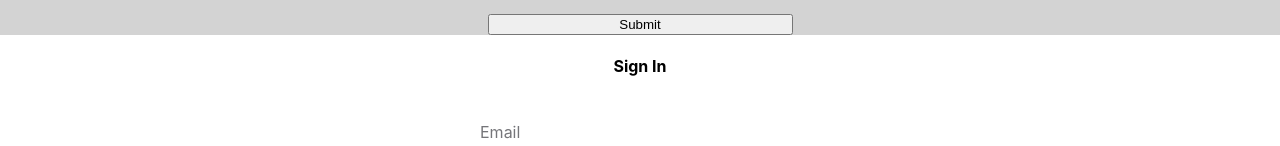
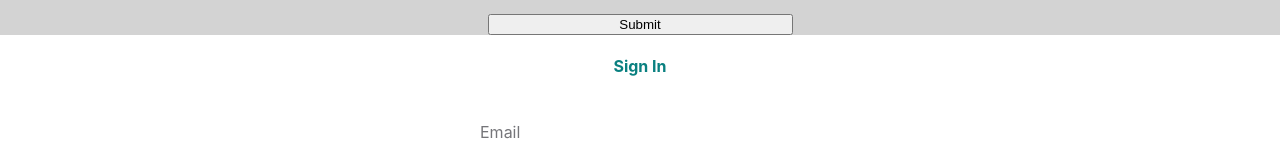
Before and after one commit to Blaine137/ReactForms, a React (Create React App) app: page / in a window 1280 px wide. Shown: the part 579-725 px from the top of the page. Built offline with nearby package versions, Linux system fonts and the light colour scheme.

Commit message:
fixed form's break points

```diff
--- a/src/Form/Form.module.scss
+++ b/src/Form/Form.module.scss
@@ -229,6 +229,9 @@
     box-sizing: border-box;
     border: 1px solid #757579;
   }
+  h4{
+    color: #0A8080;
+  }
 }
 
 .loginFormGroup{
@@ -302,7 +305,7 @@
   }
 }
 
-@media (min-width: 704px){
+@media (min-width: 750px){
   .loginForm{
     width: 50vw;
   }
```
